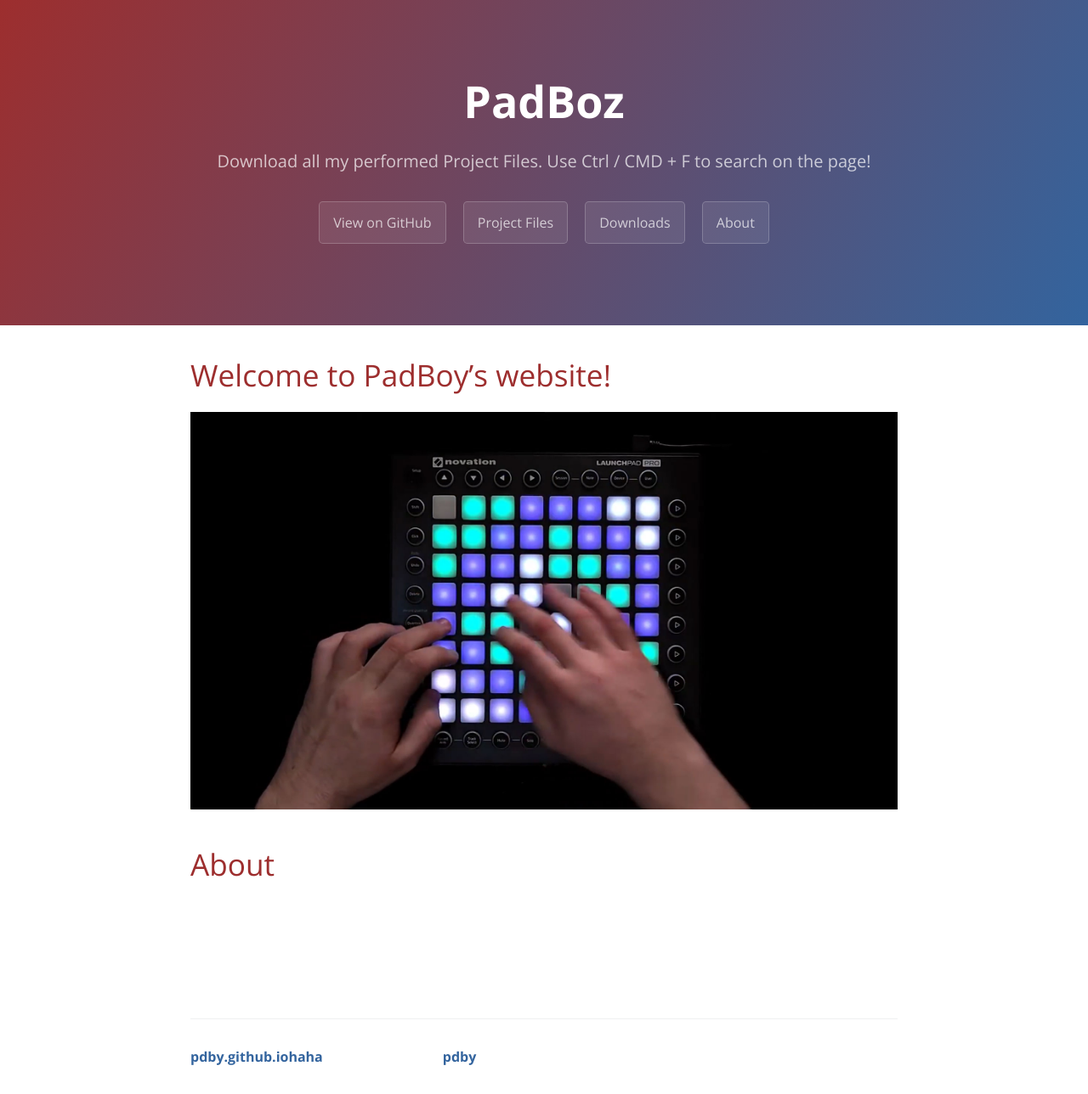
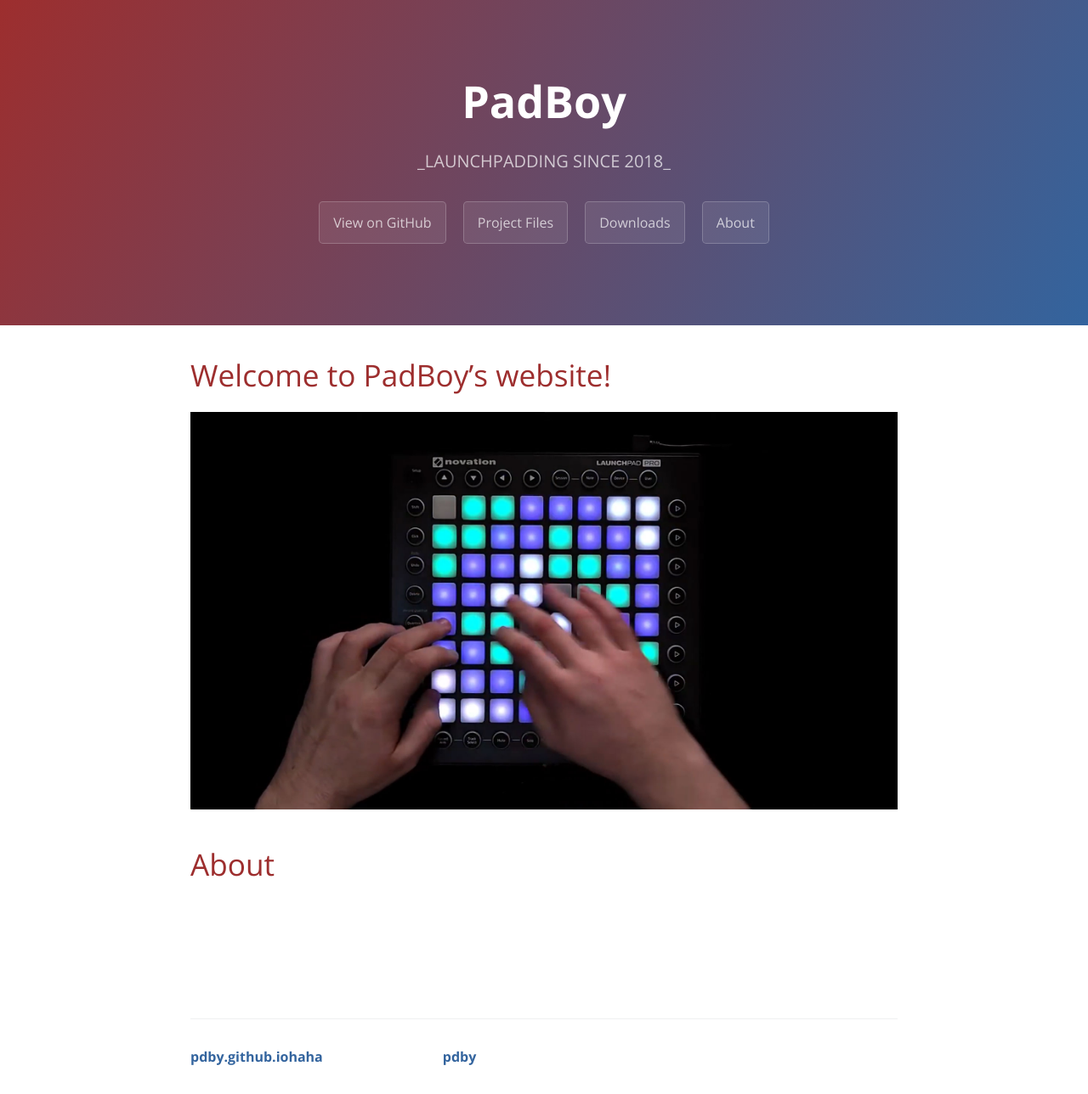
Before and after one commit to pdby/pdby.github.iohaha, a Jekyll site: the page built from index.md, in a window 1280 px wide. Shown: the whole page at 85% size. Built offline with Jekyll 4.4.1, drawn with Linux system fonts in a browser that asks for light colours; comment, search, counter and statistics services are not loaded.

Commit message:
Update index.md

```diff
--- a/index.md
+++ b/index.md
@@ -1,7 +1,7 @@
 ---
 layout: default
-title: PadBoz
-description: Download all my performed Project Files. Use Ctrl / CMD + F to search on the page!
+title: PadBoy
+description: _LAUNCHPADDING SINCE 2018_
 ---
 
 # Welcome to PadBoy’s website!
```
